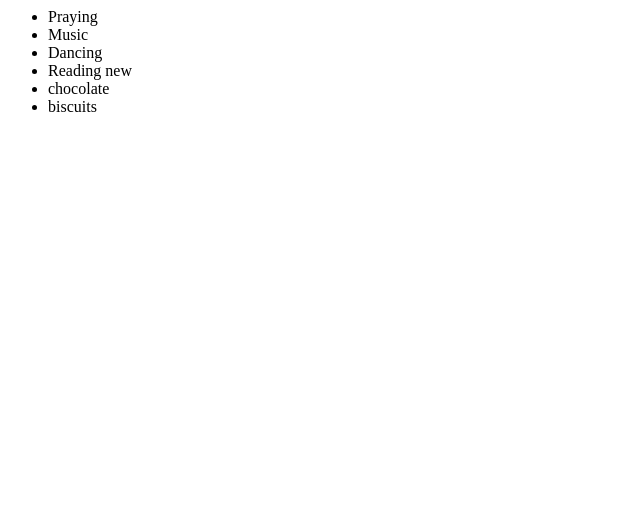
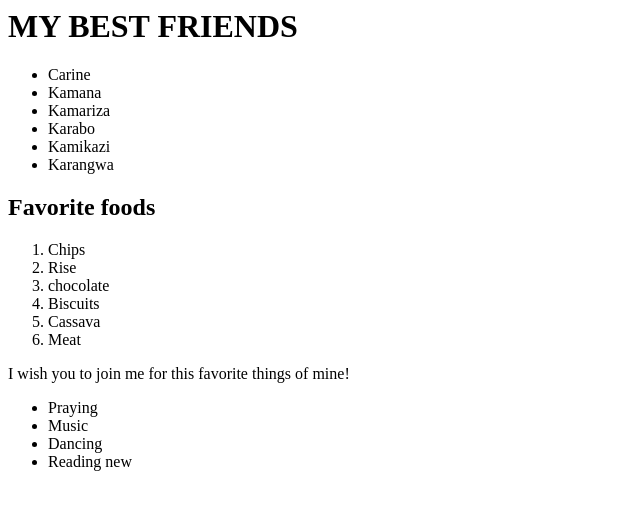
Before and after one commit to umurangamirwa/my-first-webpage, a plain HTML site: page my-favorite-things.html in a window 1280 px wide. Shown: the whole page, without its empty margins (0-640 px from the left). Drawn offline with Linux system fonts and the light colour scheme.

Commit message:
rename my-first-webpage

```diff
--- a/my-favorite-things.html
+++ b/my-favorite-things.html
@@ -4,14 +4,32 @@
          <title>My favorite things!</title>
         </head>
         <body>
+            <h1>MY BEST FRIENDS</h1>
+            <ul>
+                <li>Carine</li>
+                <li>Kamana</li>
+                <li>Kamariza</li>
+                <li>Karabo</li>
+                <li>Kamikazi</li>
+                <li>Karangwa</li>
+            </ul>
+            <h2>Favorite foods</h2>
+            <ol>
+                <li>Chips</li>
+                <li>Rise</li>
+                <li>chocolate</li>
+                <li>Biscuits</li>
+                <li>Cassava</li>
+                <li>Meat</li>
+            </ol>
+            <p>I wish you to join me for this favorite things of mine!</p>
 
             <ul>
                 <li>Praying</li>
                 <li>Music</li>
                 <li>Dancing</li>
                 <li>Reading new</li>
-                <li>chocolate</li>
-                <li>biscuits</li>
+
 
             </ul>
         </body>
```
Also changed, not shown: my-first-website/fictional-animal.html (+1 -1 lines), index.html (renamed from my-first-webpage.html).
